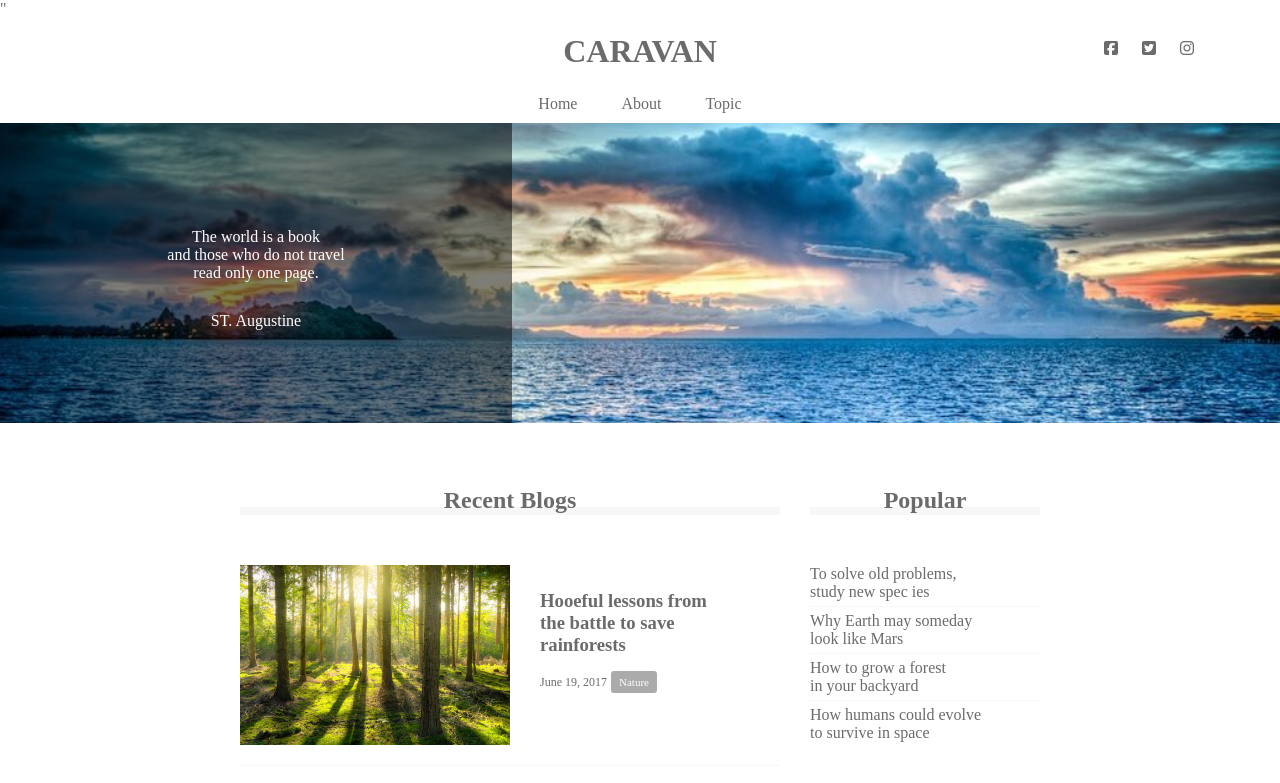
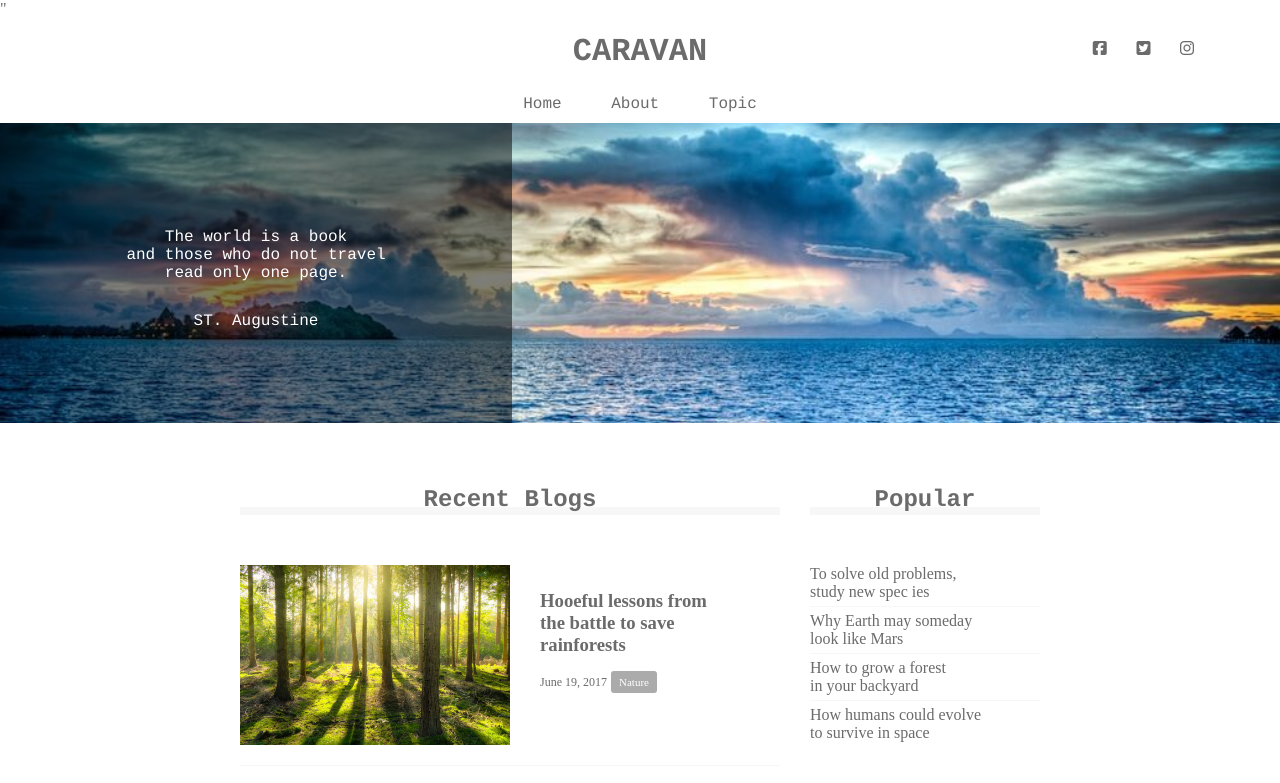
Before and after one commit to tsuujii4334/HTML.CSS4, a plain HTML site: page index.html in a window 1280 px wide. Shown: the top 783 px of the page. Drawn offline with Linux system fonts and the light colour scheme.

Commit message:
サイトを仕上げ用まで

```diff
--- a/style.css
+++ b/style.css
@@ -8,6 +8,10 @@
 
 a {
   text-decoration: none;
+}
+
+header, nav, h2, .main-visual, footer{
+  font-family: Chalkduster, "Bardley Hand", Courier, "Segoe Peint", sans-serif;
 }
 
 header{
@@ -28,6 +32,11 @@ header{
   position: absolute;
   top: 22px;
   right: 22px;
+}
+
+header .heading {
+  /* headerタグ内のheadingクラスにのみ反映される */
+  font-size: 32px;
 }
 
 .nav-list{
@@ -69,7 +78,7 @@ background-position: center; /* 背景画像を中央に配置 */
 
 main{
   width: 800px;
-  display:  flex; /*Flexboxの利用*/
+  display: flex; /*Flexboxの利用*/
   justify-content: center; /*要素の横並び・中央寄せ*/
   margin: 0 auto; /*要素の中央揃え*/
   padding: 70px 0; /*上下に70px、左右に0pxの内側余白*/
```
